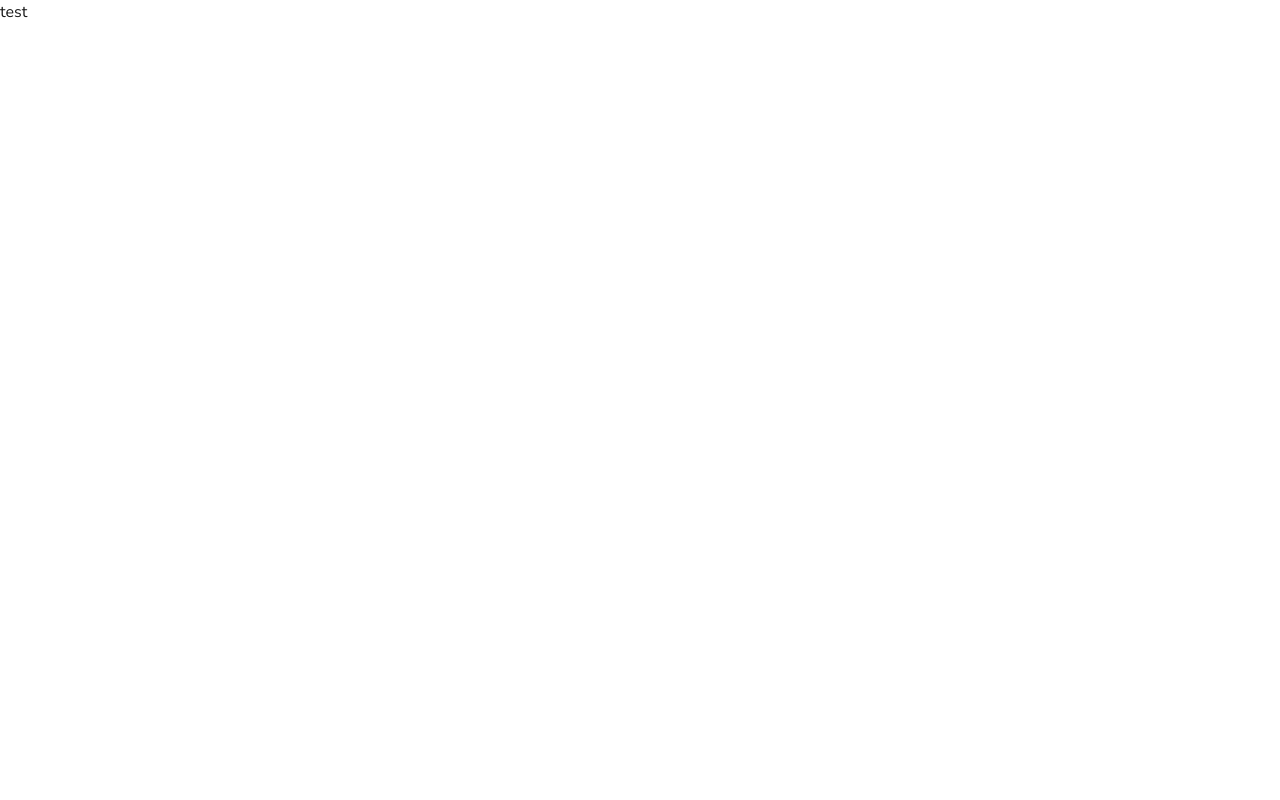
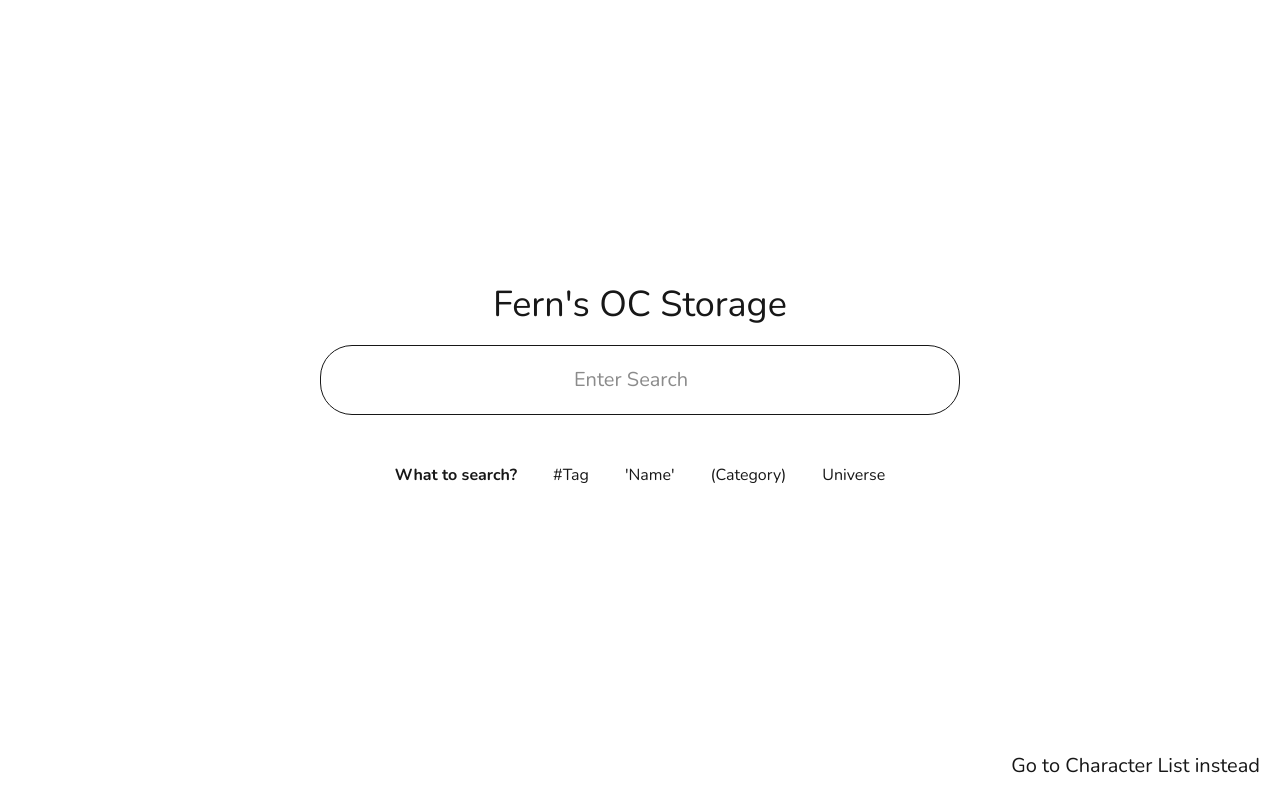
Before and after one commit to catsrieldreemurr/ocs, a Next.js app in the folder fernsocs/: page / in a window 1280 px wide. Built offline with nearby package versions, Linux system fonts and the light colour scheme.

Commit message:
i dont even know

```diff
--- /dev/null
+++ b/fernsocs/app/components/fetchComponent.tsx
@@ -0,0 +1,12 @@
+import SetList from "./listElements";
+
+const url = "https://raw.githubusercontent.com/catsrieldreemurr/ocstorage/refs/heads/main/characters.json";
+
+export default async function TestFetch(){
+    const res = await fetch(url);
+    const data = await res.json();
+
+    return (
+    <SetList characters={data}></SetList>
+    )
+}
--- /dev/null
+++ b/fernsocs/app/components/listElements.tsx
@@ -0,0 +1,12 @@
+"use client"
+import React from "react";
+
+interface setTypes{
+    characters:Object
+}
+
+export default function SetList({characters}:setTypes){
+    return(
+        <h1></h1>
+    )
+}
--- /dev/null
+++ b/fernsocs/app/components/searchmode.tsx
@@ -0,0 +1,15 @@
+import React from "react";
+
+const buttonClass = "p-2 rounded-sm hover:bg-gray-100";
+
+export default function SearchOptions(){
+    return(
+    <div className="flex gap-5 p-5 m-5 flex-col sm:flex-row">
+        <p className="p-2 font-bold">What to search?</p>
+        <button className={buttonClass}>#Tag</button>
+        <button className={buttonClass}>'Name'</button>
+        <button className={buttonClass}>(Category)</button>
+        <button className={buttonClass}>Universe</button>
+    </div>
+    )
+}
--- /dev/null
+++ b/fernsocs/app/list/page.tsx
@@ -0,0 +1,15 @@
+import Link from "next/link";
+import TestFetch from "../components/fetchComponent";
+
+export default function SearchList(){
+    return (
+        <div>
+            <h1 className="text-4xl text-center p-5">Character Profiles</h1>
+            <h2 className="text-center text-xl">Click to expand boxes</h2>
+            <Link href={"/"} className="text-xl fixed bottom-5 right-5">Back</Link>
+            <div>
+                <TestFetch></TestFetch>
+            </div>
+        </div>
+    )
+}
--- a/fernsocs/app/page.tsx
+++ b/fernsocs/app/page.tsx
@@ -1,9 +1,16 @@
 import Image from "next/image";
+import TestFetch from "./components/fetchComponent";
+import Link from "next/link";
+import SearchOptions from "./components/searchmode";
 
 export default function Home() {
   return (
-    <div>
-      <h1>test</h1>
+    <div className="flex justify-center items-center h-screen flex-col">
+      <h1 className="text-4xl p-5">Fern's OC Storage</h1>
+      <input type="search" id="search" name="searchField" size={20} className="border p-5 text-xl rounded-4xl text-center sm:w-[50%]" placeholder="Enter Search"></input>
+      <SearchOptions></SearchOptions>
+
+      <Link href={"/list"} className="text-xl fixed bottom-5 right-5">Go to Character List instead</Link>
     </div>
   );
 }
```
